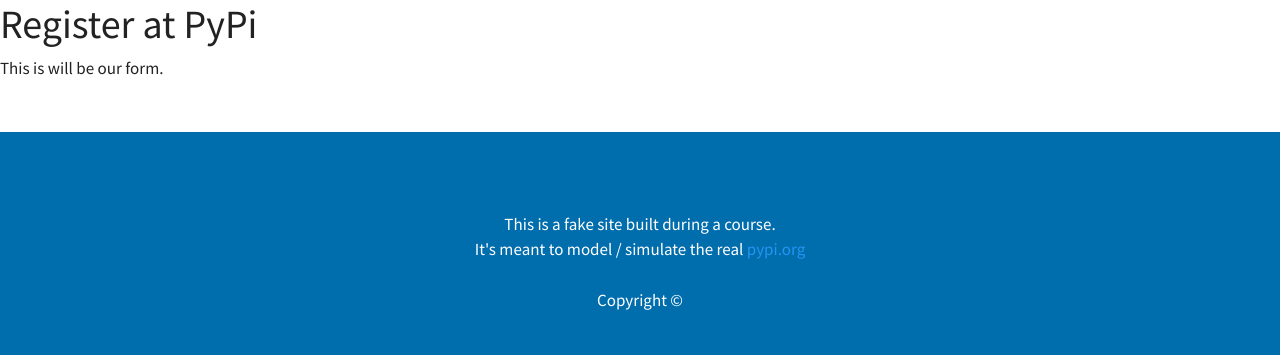
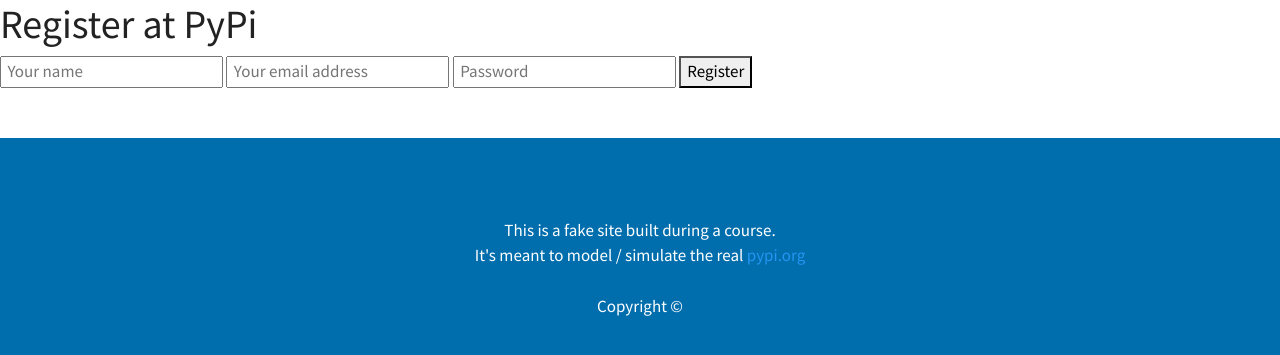
Before and after one commit to SzilvasiPeter/DataDrivenWebApps, a Flask app: page /account/register in a window 1280 px wide. Shown: the part 85-440 px from the top of the page. Run offline with Flask 2, Linux system fonts and the light colour scheme; some libraries are stand-ins or nearby versions.

Commit message:
Create registration form

```diff
--- a/pypi_org/templates/account/register.html
+++ b/pypi_org/templates/account/register.html
@@ -2,11 +2,14 @@
 {% block title %}About PyPI Demo{% endblock %}
 
 {% block main_content %}
-    <h1>Register at PyPi</h1>
 
-    <div>
-        This is will be our form.
-    </div>
+    <form action="" method="POST">
+        <h1>Register at PyPi</h1>
+        <input type="text" placeholder=" Your name">
+        <input type="text" placeholder=" Your email address">
+        <input type="password" placeholder=" Password">
+        <button type="submit">Register</button>
+    </form>
 {% endblock %}
 
 {% block additional_css %}
```
